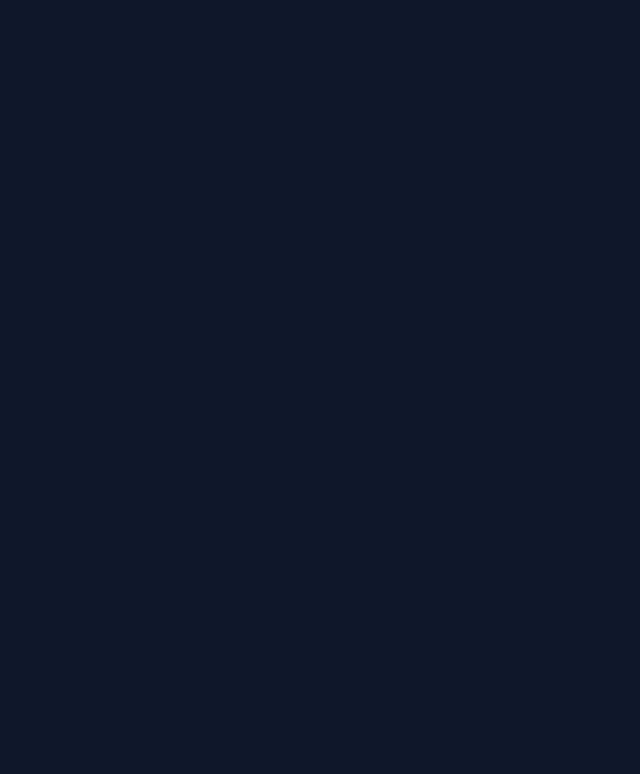
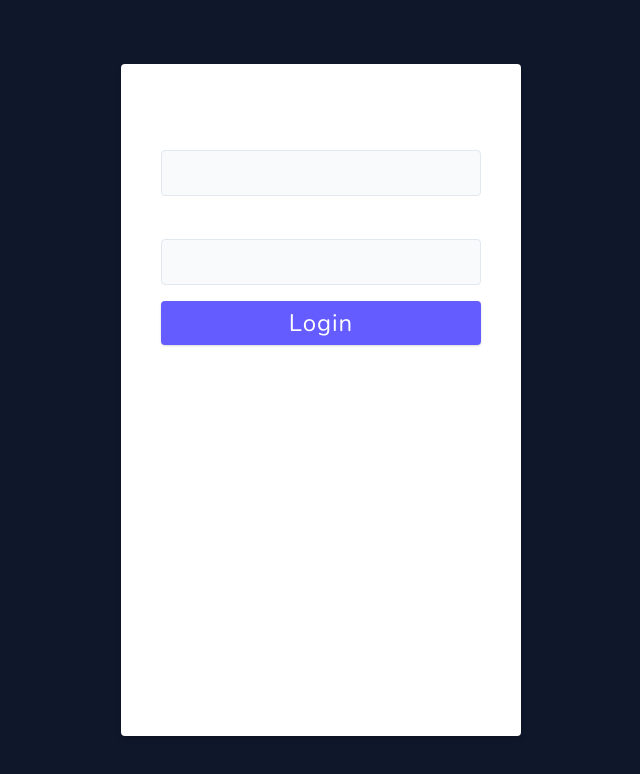
Before and after one commit to ZahraBahmanpour/auth-rtk-query, a React (Create React App) app: page /login in a window 1280 px wide. Before the commit this address had no page. Shown: the top 774 px of the page, without its empty margins (319-959 px from the left). Built offline with nearby package versions, Linux system fonts and the light colour scheme.

Commit message:
add Home and Login pages

```diff
--- /dev/null
+++ b/src/components/Home.js
@@ -0,0 +1,5 @@
+const Home = () => {
+  return <h1>Home</h1>;
+};
+
+export default Home;
--- /dev/null
+++ b/src/components/Login.js
@@ -0,0 +1,52 @@
+import { useState } from "react";
+import { useNavigate } from "react-router";
+
+const Login = () => {
+  const [username, setUsername] = useState("");
+  const [password, setPassword] = useState("");
+
+  const navigate = useNavigate();
+
+  const handleSubmit = async (e) => {
+    e.preventDefault();
+    try {
+      navigate("/");
+    } catch (error) {
+      navigate("/login");
+    }
+  };
+  return (
+    <form className="form" onSubmit={(e) => handleSubmit(e)}>
+      <h5>login</h5>
+      <div className="form-row">
+        <label htmlFor="username" className="form-label">
+          Username
+        </label>
+        <input
+          type="username"
+          className="form-input"
+          id="username"
+          value={username}
+          onChange={(e) => setUsername(e.target.value)}
+        />
+      </div>
+      <div className="form-row">
+        <label htmlFor="password" className="form-label">
+          Password
+        </label>
+        <input
+          type="password"
+          className="form-input"
+          id="password"
+          value={password}
+          onChange={(e) => setPassword(e.target.value)}
+        />
+      </div>
+      <button type="submit" className="button button-block">
+        login
+      </button>
+    </form>
+  );
+};
+
+export default Login;
--- a/src/index.css
+++ b/src/index.css
@@ -1,4 +1,4 @@
-@import url('https://fonts.googleapis.com/css2?family=Nunito&display=swap');
+@import url("https://fonts.googleapis.com/css2?family=Nunito&display=swap");
 
 * {
   margin: 0;
@@ -14,13 +14,14 @@
 /* || GENERAL STYLES */
 
 body {
-  font: 1.5rem 'Nunito', sans-serif;;
+  font: 1.5rem "Nunito", sans-serif;
   min-height: 100vh;
-  background-color: #0F172A;
+  background-color: #0f172a;
   color: #fff;
 }
 
-input, button {
+input,
+button {
   font: inherit;
 }
 
@@ -34,31 +35,136 @@ section {
   width: min(100%, 500px);
 }
 
-a, a:visited {
+a,
+a:visited {
   color: whitesmoke;
 }
 
-a:hover, a:focus {
+a:hover,
+a:focus {
   color: rgba(245, 245, 245, 0.9);
 }
 
 /* || LOGIN */
 
-.login form {
-  display: flex;
-  flex-flow: column nowrap;
-  gap: 1rem;
-  margin-top: 1rem;
+:root {
+  /* colors */
+  --primary-100: #e2e0ff;
+  --primary-200: #c1beff;
+  --primary-300: #a29dff;
+  --primary-400: #837dff;
+  --primary-500: #645cff;
+  --primary-600: #504acc;
+  --primary-700: #3c3799;
+  --primary-800: #282566;
+  --primary-900: #141233;
+
+  /* grey */
+  --grey-50: #f8fafc;
+  --grey-100: #f1f5f9;
+  --grey-200: #e2e8f0;
+  --grey-300: #cbd5e1;
+  --grey-400: #94a3b8;
+  --grey-500: #64748b;
+  --grey-600: #475569;
+  --grey-700: #334155;
+  --grey-800: #1e293b;
+  --grey-900: #0f172a;
+  /* rest of the colors */
+  --black: #222;
+  --white: #fff;
+  --red-light: #f8d7da;
+  --red-dark: #842029;
+  --green-light: #d1e7dd;
+  --green-dark: #0f5132;
+
+  /* fonts  */
+
+  --small-text: 0.875rem;
+  --extra-small-text: 0.7em;
+  /* rest of the vars */
+  --backgroundColor: var(--grey-50);
+  --textColor: var(--grey-900);
+  --borderRadius: 0.25rem;
+  --letterSpacing: 1px;
+  --transition: 0.3s ease-in-out all;
+  --max-width: 1120px;
+  --fixed-width: 600px;
+
+  /* box shadow*/
+  --shadow-1: 0 1px 3px 0 rgba(0, 0, 0, 0.1), 0 1px 2px 0 rgba(0, 0, 0, 0.06);
+  --shadow-2: 0 4px 6px -1px rgba(0, 0, 0, 0.1),
+    0 2px 4px -1px rgba(0, 0, 0, 0.06);
+  --shadow-3: 0 10px 15px -3px rgba(0, 0, 0, 0.1),
+    0 4px 6px -2px rgba(0, 0, 0, 0.05);
+  --shadow-4: 0 20px 25px -5px rgba(0, 0, 0, 0.1),
+    0 10px 10px -5px rgba(0, 0, 0, 0.04);
 }
 
-.login input, .login button {
-  padding: 0.5em;
-  border-radius: 15px;
+/* form */
+
+.form {
+  width: 90vw;
+  max-width: 400px;
+  background: var(--white);
+  border-radius: var(--borderRadius);
+  box-shadow: var(--shadow-2);
+  padding: 2rem 2.5rem;
+  margin: 3rem auto;
+}
+.form-label {
+  display: block;
+  font-size: var(--small-text);
+  margin-bottom: 0.5rem;
+  text-transform: capitalize;
+  letter-spacing: var(--letterSpacing);
+}
+.form-input,
+.form-textarea {
+  width: 100%;
+  padding: 0.375rem 0.75rem;
+  border-radius: var(--borderRadius);
+  background: var(--backgroundColor);
+  border: 1px solid var(--grey-200);
+}
+
+.form-row {
+  margin-bottom: 1rem;
+}
+
+.form-textarea {
+  height: 7rem;
+}
+
+/* buttons */
+
+.button {
+  cursor: pointer;
+  color: var(--white);
+  background: var(--primary-500);
+  border: transparent;
+  border-radius: var(--borderRadius);
+  letter-spacing: var(--letterSpacing);
+  padding: 0.375rem 0.75rem;
+  box-shadow: var(--shadow-1);
+  transition: var(--transition);
+  text-transform: capitalize;
+  display: inline-block;
+}
+.button:hover {
+  background: var(--primary-700);
+  box-shadow: var(--shadow-3);
+}
+
+.button-block {
+  width: 100%;
 }
 
 /* || PAGES */
 
-.public, .welcome, .users {
+.public,
+.welcome,
+.users {
   display: flex;
   flex-direction: column;
   gap: 1rem;
--- a/src/index.js
+++ b/src/index.js
@@ -5,6 +5,8 @@ import App from "./App";
 import { store } from "./app/store";
 import { Provider } from "react-redux";
 import { BrowserRouter, Routes, Route } from "react-router-dom";
+import Home from "./components/Home";
+import Login from "./components/Login";
 
 const root = ReactDOM.createRoot(document.getElementById("root"));
 root.render(
@@ -12,7 +14,8 @@ root.render(
     <Provider store={store}>
       <BrowserRouter>
         <Routes>
-          <Route path="/" element={<App />} />
+          <Route path="/" element={<Home />} />
+          <Route path="/login" element={<Login />} />
         </Routes>
       </BrowserRouter>
     </Provider>
```
